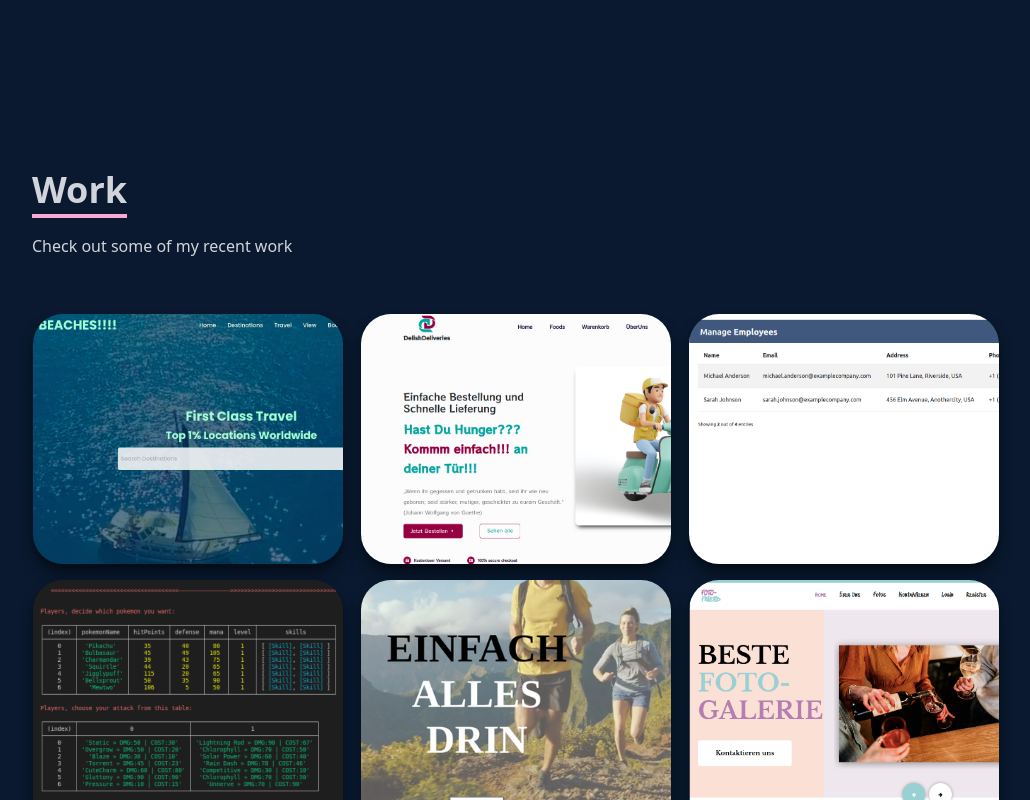
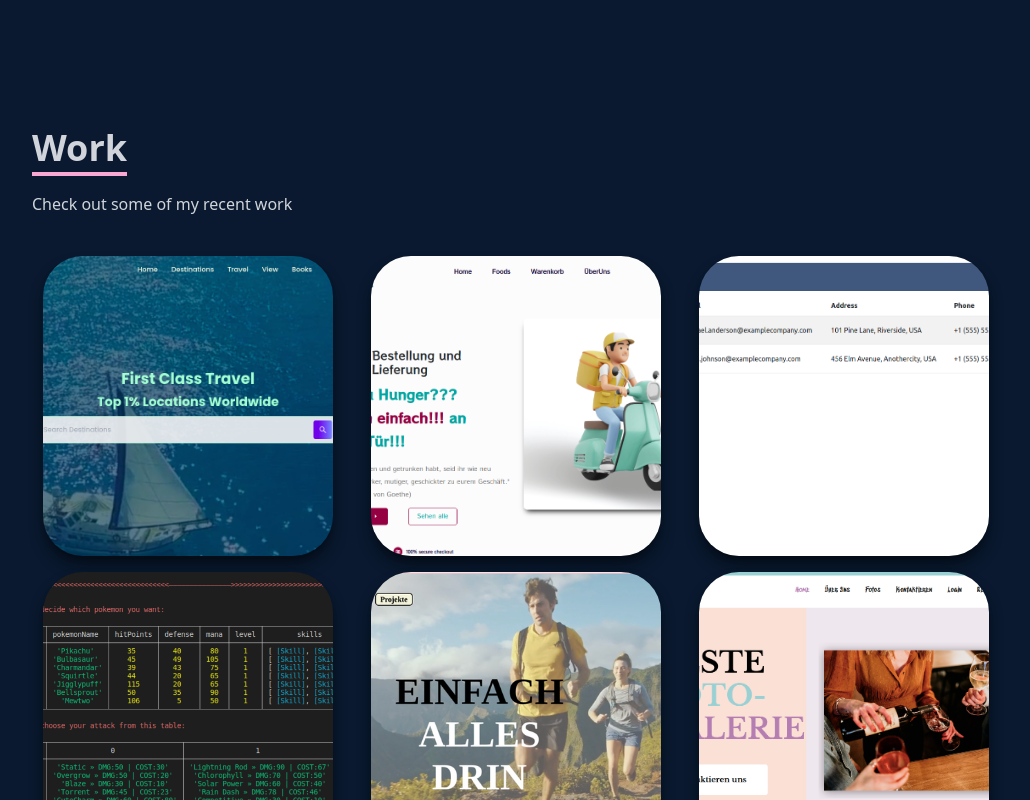
Before and after one commit to sbrycbc/MyPortfolio, a React (Create React App) app: page / in a window 1280 px wide. Shown: the part 2300-3100 px from the top of the page, without its empty margins (124-1154 px from the left). Built offline with nearby package versions, Linux system fonts and the light colour scheme; the HTML template or start-up script is replaced by a standard one.

Commit message:
updated work page transition...

```diff
--- a/src/components/work/Work.jsx
+++ b/src/components/work/Work.jsx
@@ -9,7 +9,7 @@ const Work = () => {
   return (
     <div name="work" className="w-full md:h-screen text-gray-300 bg-[#0a192f]">
       <div className="max-w-[1000px] mx-auto p-4 flex flex-col justify-center w-full h-full">
-        <div className="pb-8">
+        <div className="pb-4">
           <p className="text-4xl font-bold inline border-b-4 text-gray-300 border-pink-300">
             Work
           </p>
@@ -26,8 +26,8 @@ const Work = () => {
               flex justify-center text-center items-center mx-auto content-div "
             >
               {/* Hover effect for images */}
-              <div className="opacity-0 group-hover:opacity-100">
-                <span className="text-2xl font-bold text-black tracking-wider">
+              <div className="opacity-0 group-hover:opacity-90">
+                <span className="text-xl font-bold text-black tracking-wider">
                   {item.name}
                 </span>
                 <div className="pt-8 text-center">
--- a/src/components/work/work.css
+++ b/src/components/work/work.css
@@ -1,22 +1,19 @@
 .content-div {
     background-repeat: no-repeat;
     background-size: cover;
-    background-position: center left;
-    height: 250px;
-    width: 310px;
-    border-radius: 30px;
-
+    background-position: center top;
+    height: 300px;
+    width: 290px;
+    border-radius: 40px;
+    transition: background-image 0.3s;
+    background-color: #6fc2b0;
 }
 
 .content-div:hover {
     background-image: linear-gradient(
         to right,
-        rgba(112, 157, 255, 0.8),
-        hsla(242, 74%, 61%, 0.8)
+        rgba(112, 255, 224, 0.9),
+        hsla(313, 69%, 60%, 0.842)
     )!important;
 
 }
-
-.active {
-    color: #6fc2b0!important;
-  }
--- a/src/data/data.js
+++ b/src/data/data.js
@@ -31,7 +31,7 @@ export const data=[
     },
     {
         id:4,
-        name:"Pokemon Fight Game in the Terminal",
+        name:"Pokemon Game in the Terminal",
         image:Pokemon,
         github:"https://github.com/sbrycbc/pokemon-game",
 
--- a/src/index.css
+++ b/src/index.css
@@ -19,3 +19,7 @@
         @apply cursor-pointer
     }
 }
+
+.active {
+    color: #6fc2b0!important;
+ }
```
